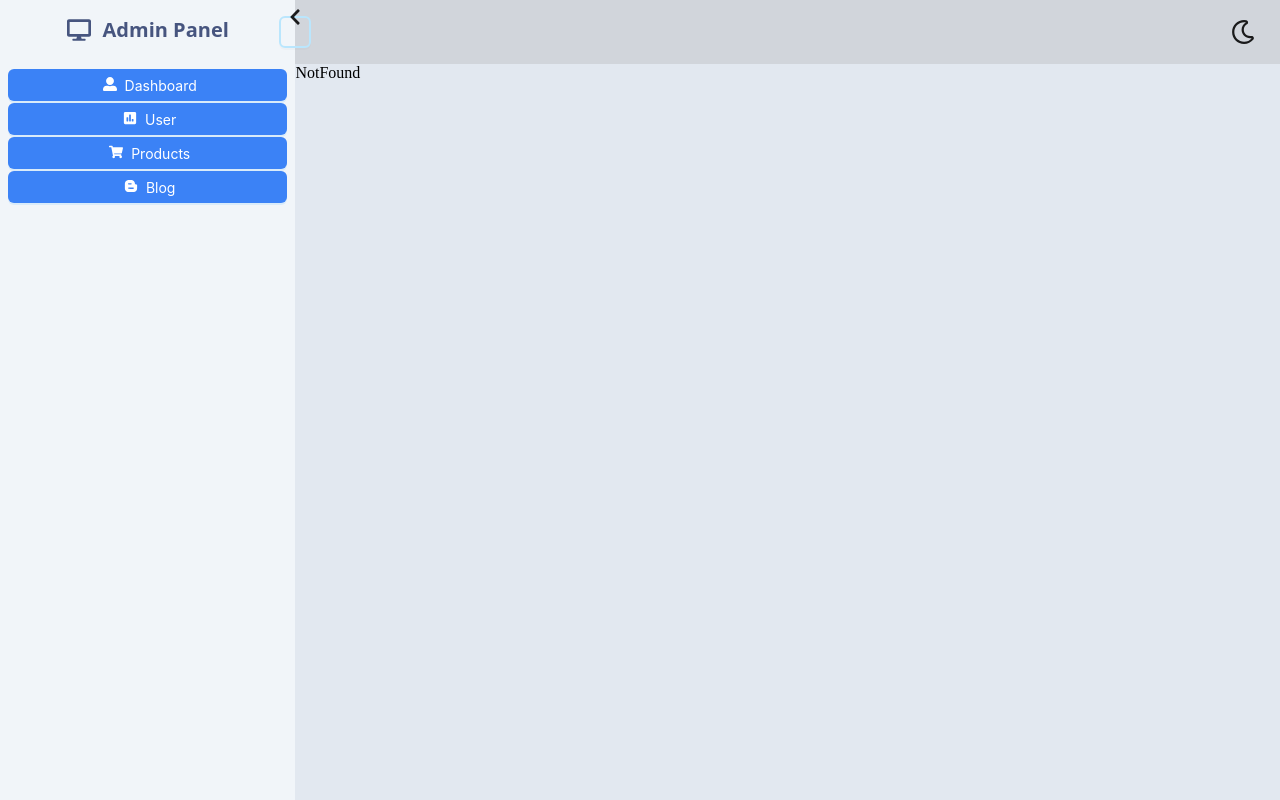
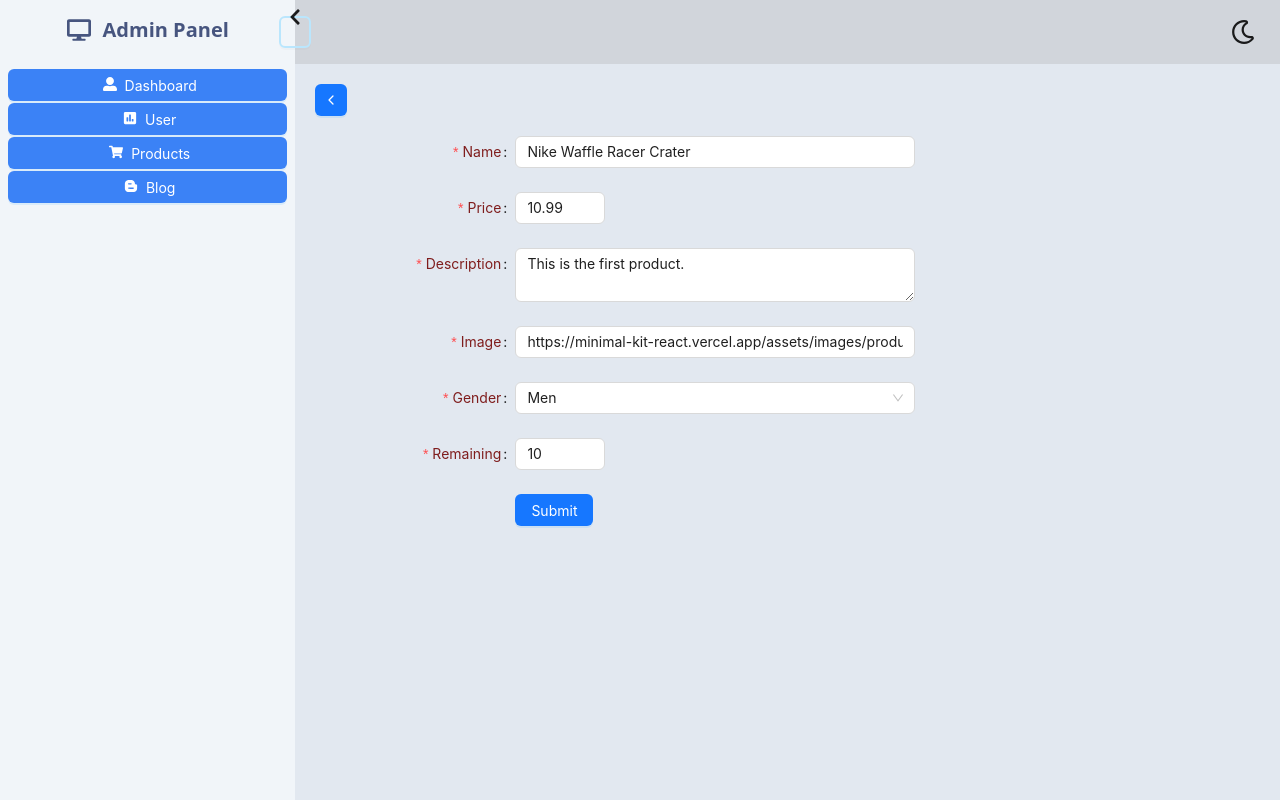
Before and after one commit to aliseyedi01/Admin-Panel, a React (Vite) app: page /product/1 in a window 1280 px wide. Built offline with nearby package versions, Linux system fonts and the light colour scheme; what prettier-plugin-tailwindcss would draw is missing.

Commit message:
feat ( productSingle ) : add product single component to edit product

```diff
--- a/src/Components/Main/MainSection.tsx
+++ b/src/Components/Main/MainSection.tsx
@@ -1,4 +1,13 @@
-import { Blog, Dashboard, NotFound, Products, User, UserMaker, UserSingle } from "@/Pages";
+import {
+  Blog,
+  Dashboard,
+  NotFound,
+  ProductSingle,
+  Products,
+  User,
+  UserMaker,
+  UserSingle,
+} from "@/Pages";
 
 import { Route, Routes } from "react-router-dom";
 import { Header } from "..";
@@ -10,6 +19,7 @@ function MainSection() {
       <Routes>
         <Route path="/*" element={<NotFound />} />
         <Route path="/products" element={<Products />} />
+        <Route path="/product/:ProductId" element={<ProductSingle />} />
         <Route path="user" element={<User />} />
         <Route path="/user/:userId" element={<UserSingle />} />
         <Route path="/user/newuser" element={<UserMaker />} />
--- /dev/null
+++ b/src/Components/Utilities/BackPage.tsx
@@ -0,0 +1,21 @@
+import { Button, Tooltip } from "antd";
+import React from "react";
+// icon
+import { IoChevronBack } from "react-icons/io5";
+import { useNavigate } from "react-router-dom";
+
+const BackPage: React.FC = () => {
+  const navigate = useNavigate();
+  return (
+    <Tooltip title="Back">
+      <Button
+        className="mb-5"
+        type="primary"
+        icon={<IoChevronBack />}
+        onClick={() => navigate(-1)}
+      />
+    </Tooltip>
+  );
+};
+
+export default BackPage;
--- a/src/Components/index.ts
+++ b/src/Components/index.ts
@@ -2,3 +2,4 @@ export { default as Sidebar } from "./Sidebar/Sidebar";
 export { default as MainSection } from "./Main/MainSection";
 export { default as Header } from "./Header/Header";
 export { default as ChangeModeBtn } from "./Utilities/ChangeModeBtn";
+export { default as BackPage } from "./Utilities/BackPage";
--- /dev/null
+++ b/src/Pages/ProductSingle.tsx
@@ -0,0 +1,131 @@
+import React from "react";
+import { useParams } from "react-router-dom";
+import { Form, InputNumber, Input, Button, Select, message } from "antd";
+import { useDispatch } from "react-redux/es/exports";
+import { Gender } from "@/interface/product";
+import { edit } from "@/store/slice/productSlice";
+import { BackPage } from "@/Components";
+import { useAppSelector } from "@/interface/utils";
+
+const layout = {
+  labelCol: { span: 8 },
+  wrapperCol: { span: 16 },
+};
+
+const { Option } = Select;
+
+/* eslint-disable no-template-curly-in-string */
+const validateMessages = {
+  required: "${label} is required!",
+  types: {
+    email: "${label} is not a valid email!",
+    number: "${label} is not a valid number!",
+  },
+  number: {
+    range: "${label} must be between ${min} and ${max}",
+  },
+};
+/* eslint-enable no-template-curly-in-string */
+
+const ProductSingle: React.FC = () => {
+  const dispatch = useDispatch();
+  // message
+  const [messageApi, contextHolder] = message.useMessage();
+  // get product for edit
+  const param = useParams();
+  const products = useAppSelector((state) => state.product);
+  const editProduct = products.find((product) => product.key === param.ProductId)!;
+  const { name, price, description, image, gender, remaining } = editProduct;
+
+  // handle submit form
+  const onFinish = (value: any) => {
+    const updatedProduct = { key: param.ProductId, ...value.product };
+    dispatch(edit(updatedProduct));
+    messageApi.open({
+      type: "success",
+      content: `${value.product.name} edited successfully`,
+    });
+  };
+
+  return (
+    <div className="p-5">
+      {contextHolder}
+      <BackPage />
+      <Form
+        {...layout}
+        name="nest-messages"
+        onFinish={onFinish}
+        style={{ maxWidth: 600 }}
+        validateMessages={validateMessages}
+      >
+        {/* Name Product */}
+        <Form.Item
+          name={["product", "name"]}
+          label={<label className="text-red-900  dark:text-white ">Name</label>}
+          rules={[{ required: true }]}
+          initialValue={name}
+        >
+          <Input />
+        </Form.Item>
+        {/* Price Product */}
+        <Form.Item
+          name={["product", "price"]}
+          label={<label className="text-red-900 dark:text-white ">Price</label>}
+          rules={[{ required: true, type: "number", min: 0, max: 9999 }]}
+          initialValue={price}
+        >
+          <InputNumber />
+        </Form.Item>
+        {/* Description Product */}
+        <Form.Item
+          name={["product", "description"]}
+          label={<label className="text-red-900 dark:text-white ">Description</label>}
+          rules={[{ required: true }]}
+          initialValue={description}
+        >
+          <Input.TextArea />
+        </Form.Item>
+        {/* Image Product */}
+        <Form.Item
+          name={["product", "image"]}
+          label={<label className="text-red-900 dark:text-white ">Image</label>}
+          rules={[{ required: true, type: "url" }]}
+          initialValue={image}
+        >
+          <Input />
+        </Form.Item>
+        {/* Gender Product */}
+        <Form.Item
+          name={["product", "gender"]}
+          label={<label className="text-red-900 dark:text-white ">Gender</label>}
+          hasFeedback
+          initialValue={gender}
+          rules={[{ required: true, message: "Select Gender!" }]}
+        >
+          <Select placeholder="Select Gender">
+            <Option value={Gender.Men}>Men</Option>
+            <Option value={Gender.Women}>Women</Option>
+            <Option value={Gender.Kids}>Unisex</Option>
+          </Select>
+        </Form.Item>
+        {/* Remaining Product */}
+        <Form.Item
+          name={["product", "remaining"]}
+          label={<label className="text-red-900 dark:text-white ">Remaining</label>}
+          rules={[{ required: true, type: "number", min: 0, max: 999 }]}
+          initialValue={remaining}
+        >
+          <InputNumber />
+        </Form.Item>
+        {/* Submit Form */}
+        <Form.Item wrapperCol={{ ...layout.wrapperCol, offset: 8 }}>
+          <Button type="primary" htmlType="submit">
+            Submit
+          </Button>
+        </Form.Item>
+      </Form>
+    </div>
+  );
+};
+
+export default ProductSingle;
--- a/src/Pages/Products.tsx
+++ b/src/Pages/Products.tsx
@@ -9,6 +9,7 @@ import { IoBagRemove } from "react-icons/io5";
 // antd
 import { Button, Tooltip } from "antd";
 import RemoveProductModal from "@/Components/Modal/RemoveProductModal";
+import { Link } from "react-router-dom";
 
 const Products: React.FC = () => {
   const products = useAppSelector((state) => state.product);
@@ -48,7 +49,12 @@ const Products: React.FC = () => {
             </div>
           )}
           <div className="rounded-b-lg bg-slate-100 p-1 dark:bg-indigo-950">
-            <h3 className="truncate font-sans text-base">{product.name}</h3>
+            <Link
+              to={`/product/${product.key}`}
+              className="text-indigo-900 no-underline hover:text-indigo-500"
+            >
+              <h3 className="truncate font-sans text-base ">{product.name}</h3>
+            </Link>
             <div className="flex items-center justify-between">
               <p className="text-base font-bold">{product.remaining}</p>
               <div className="flex gap-1">
--- a/src/Pages/UserSingle.tsx
+++ b/src/Pages/UserSingle.tsx
@@ -1,15 +1,15 @@
 // react
 import React from "react";
-import { useNavigate } from "react-router-dom";
 import { useParams } from "react-router-dom";
-// icon
-import { IoChevronBack } from "react-icons/io5";
+
 // antd
-import { Form, InputNumber, Tooltip, Input, Button, Select, message } from "antd";
+import { Form, InputNumber, Input, Button, Select, message } from "antd";
 // redux
-import { useDispatch, useSelector } from "react-redux/es/exports";
+import { useDispatch } from "react-redux/es/exports";
 import { DataType } from "@/interface/user";
 import { edit } from "@/store/slice/userSlice";
+import { BackPage } from "@/Components";
+import { useAppSelector } from "@/interface/utils";
 
 const layout = {
   labelCol: { span: 8 },
@@ -32,14 +32,13 @@ const validateMessages = {
 /* eslint-enable no-template-curly-in-string */
 
 const UserSingle: React.FC = () => {
-  const navigate = useNavigate();
   const dispatch = useDispatch();
   // message
   const [messageApi, contextHolder] = message.useMessage();
   // get indent user for edit
   const param = useParams();
-  const users = useSelector((state) => state.users);
-  const editUser = users.find((user: DataType) => user.key === param.userId);
+  const users = useAppSelector((state) => state.users);
+  const editUser = users.find((user: DataType) => user.key === param.userId)!;
   const { name, email, age, role, status } = editUser;
 
   // handle submit form
@@ -55,14 +54,7 @@ const UserSingle: React.FC = () => {
   return (
     <div className="p-5">
       {contextHolder}
-      <Tooltip title="Back">
-        <Button
-          className="mb-5"
-          type="primary"
-          icon={<IoChevronBack />}
-          onClick={() => navigate(-1)}
-        />
-      </Tooltip>
+      <BackPage />
       <Form
         {...layout}
         name="nest-messages"
--- a/src/Pages/index.ts
+++ b/src/Pages/index.ts
@@ -5,3 +5,4 @@ export { default as Dashboard } from "./Dashboard";
 export { default as NotFound } from "./NotFound";
 export { default as UserSingle } from "./UserSingle";
 export { default as UserMaker } from "./UserMaker";
+export { default as ProductSingle } from "./ProductSingle";
```
